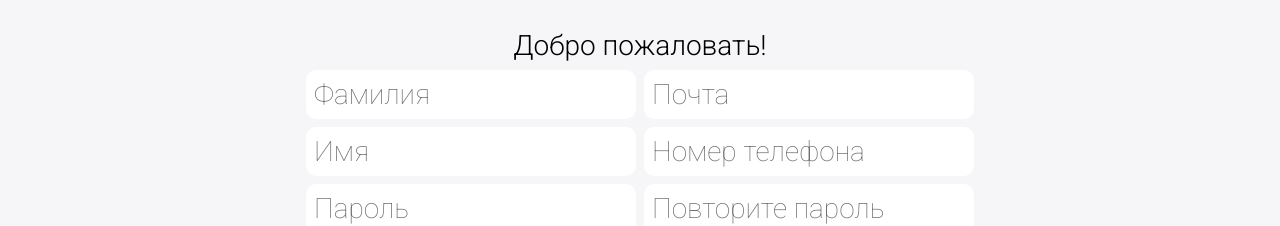
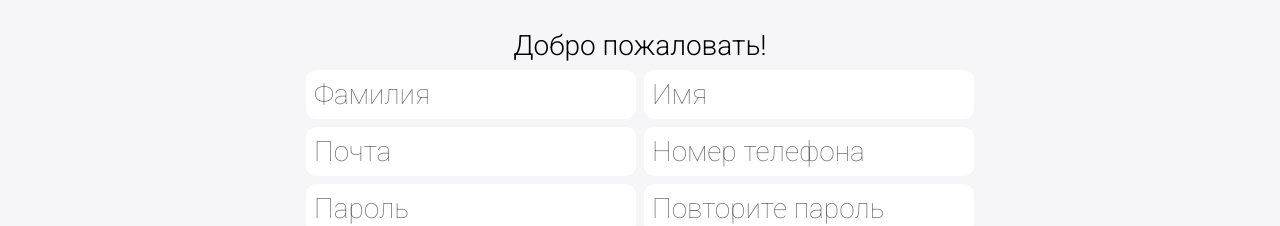
Before and after one commit to Cccuriosity/Business-card-website, a Next.js app: page /pages/profile/signup in a window 1280 px wide. Shown: the part 256-482 px from the top of the page. Built offline with nearby package versions, Linux system fonts and the light colour scheme; no server answers.

Commit message:
Fix SignUp page

```diff
--- a/app/pages/profile/signup/page.tsx
+++ b/app/pages/profile/signup/page.tsx
@@ -69,20 +69,20 @@ export default function SignUpPage() {
                         </div>
                         <div className={styles.Wrapper}>
                             <Input
-                                type="email"
-                                placeholder="Почта"
-                                value={email}
-                                onChange={(e) => setEmail(e.target.value)}
+                                type="text"
+                                placeholder="Имя"
+                                value={firstName}
+                                onChange={(e) => setFirstName(e.target.value)}
                             />
                         </div>
                     </div>
                     <div className={styles.Row}>
                         <div className={styles.Wrapper}>
                             <Input
-                                type="text"
-                                placeholder="Имя"
-                                value={firstName}
-                                onChange={(e) => setFirstName(e.target.value)}
+                                type="email"
+                                placeholder="Почта"
+                                value={email}
+                                onChange={(e) => setEmail(e.target.value)}
                             />
                         </div>
                         <div className={styles.Wrapper}>
```
